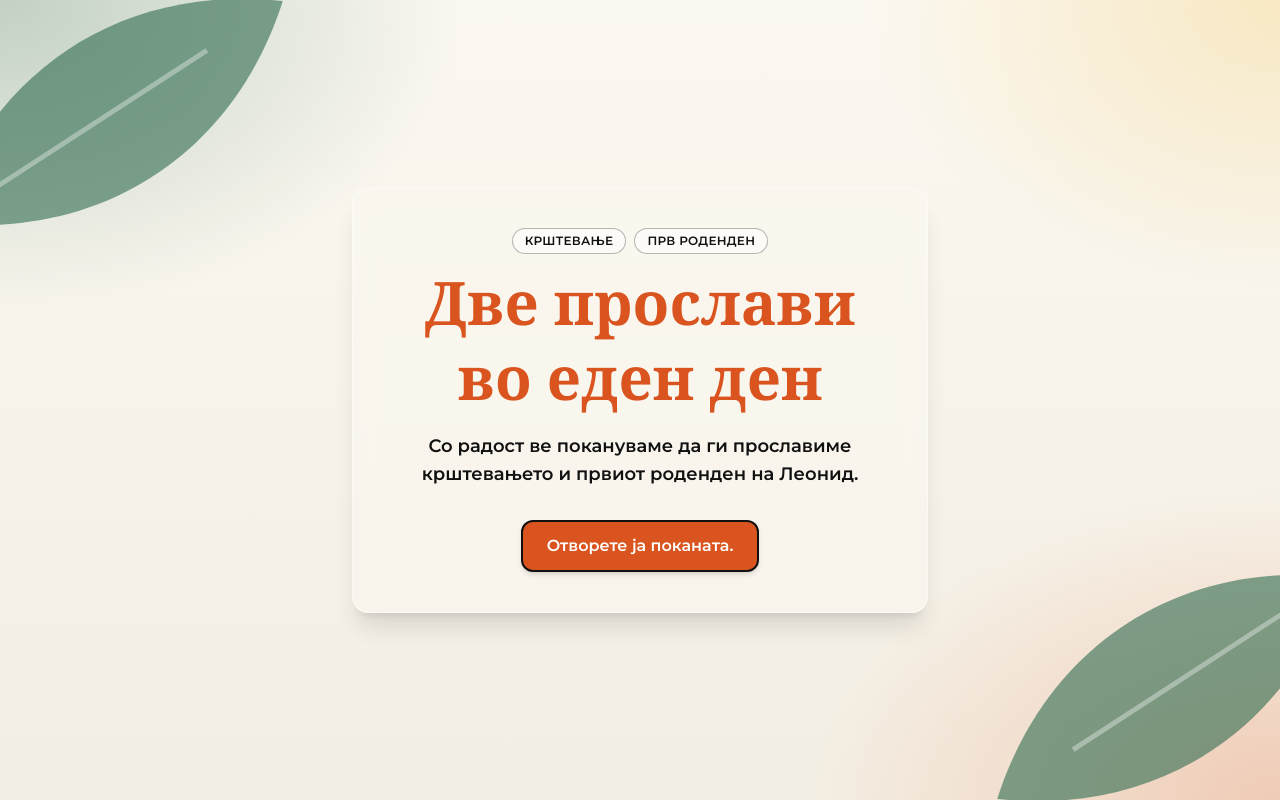
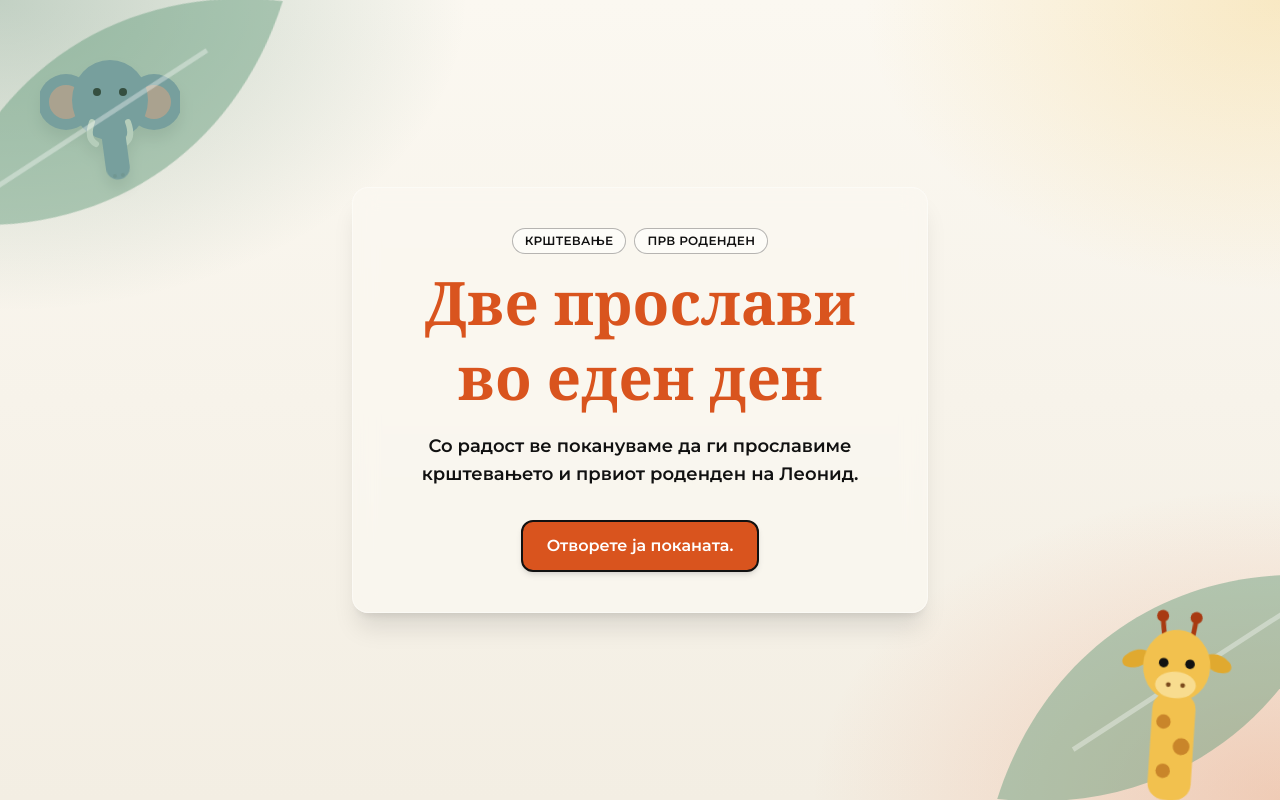
Before and after one commit to Facenam3/birthday-invitation, a React (Vite) app: page / in a window 1280 px wide. Built offline with nearby package versions, Linux system fonts and the light colour scheme.

Commit message:
added animals animation on top and bottom

```diff
--- a/src/components/TropicalBackground.tsx
+++ b/src/components/TropicalBackground.tsx
@@ -1,4 +1,5 @@
-
+import { Giraffe } from "./animals/Giraffe.tsx";
+import { Elephant } from "./animals/Elephant.tsx";
 
 interface LeafProps {
   className?: string;
@@ -25,13 +26,15 @@ export function TropicalBackground() {
       aria-hidden="true"
       className="tropical-bg pointer-events-none fixed inset-0 -z-10 overflow-hidden"
     >
-      {/* Decorative leaves (static) */}
-      <Leaf className="absolute -left-12 -top-12 w-44 rotate-12 text-palm/60 md:w-80" />
-      <Leaf className="absolute -bottom-12 -right-12 w-44 -rotate-[168deg] text-palm/60 md:w-80" />
+      <div className="absolute left-1 top-1 md:left-10 md:top-10">
+        <Elephant className="w-20 drop-shadow-xl md:w-35" />
+      </div>
+      <Leaf className="absolute -left-12 -top-12 w-44 rotate-12 text-palm-light/45 md:w-80" />
+      <Leaf className="absolute -bottom-12 -right-12 w-44 -rotate-[168deg] text-palm-light/45 md:w-80" />
 
-      {/* <div className="absolute bottom-0 right-4 md:right-10">
+      <div className="absolute bottom-0 right-1 md:right-10">
         <Giraffe className="w-24 origin-bottom animate-sway md:w-36" />
-      </div> */}
+      </div>
       <div id="slot-top-left" className="absolute left-4 top-4 md:left-10 md:top-10" />
       <div id="slot-bottom-right" className="absolute bottom-4 right-4 md:bottom-10 md:right-10" />
     </div>
--- /dev/null
+++ b/src/components/animals/Elephant.tsx
@@ -0,0 +1,33 @@
+interface ElephantProps {
+  className?: string;
+}
+
+export function Elephant({ className }: ElephantProps) {
+  return (
+    <svg viewBox="0 0 140 150" className={className} aria-hidden="true">
+      {/* ears (drawn first so the head sits on top) */}
+      <circle cx="26" cy="62" r="28" fill="#8aa3bb" />
+      <circle cx="26" cy="62" r="17" fill="#e8aaa2" />
+      <circle cx="114" cy="62" r="28" fill="#8aa3bb" />
+      <circle cx="114" cy="62" r="17" fill="#e8aaa2" />
+
+      {/* head */}
+      <ellipse cx="70" cy="60" rx="38" ry="40" fill="#8aa3bb" />
+
+      {/* eyes */}
+      <circle cx="57" cy="52" r="4" fill="#111" />
+      <circle cx="83" cy="52" r="4" fill="#111" />
+
+      {/* tusks */}
+      <path d="M52 82 Q46 98 56 104" stroke="#fbf8f1" strokeWidth="6" strokeLinecap="round" fill="none" />
+      <path d="M88 82 Q94 98 84 104" stroke="#fbf8f1" strokeWidth="6" strokeLinecap="round" fill="none" />
+
+      {/* trunk (grouped so it can swing on its own) */}
+      <g className="origin-top animate-trunk [transform-box:fill-box]">
+        <rect x="58" y="70" width="24" height="70" rx="12" fill="#8aa3bb" />
+        <circle cx="66" cy="136" r="2" fill="#7f95a8" />
+        <circle cx="74" cy="136" r="2" fill="#7f95a8" />
+      </g>
+    </svg>
+  );
+}
--- /dev/null
+++ b/src/components/animals/Giraffe.tsx
@@ -0,0 +1,33 @@
+interface GiraffeProps {
+  className?: string;
+}
+
+export function Giraffe({ className }: GiraffeProps) {
+  return (
+    <svg viewBox="0 0 120 160" className={className} aria-hidden="true">
+      {/* neck */}
+      <rect x="42" y="70" width="36" height="90" rx="14" fill="#f2c14e" />
+      {/* ears */}
+      <ellipse cx="26" cy="44" rx="12" ry="7" fill="#e0a92f" transform="rotate(-20 26 44)" />
+      <ellipse cx="94" cy="44" rx="12" ry="7" fill="#e0a92f" transform="rotate(20 94 44)" />
+      {/* horns */}
+      <line x1="48" y1="22" x2="46" y2="8" stroke="#a83a12" strokeWidth="4" strokeLinecap="round" />
+      <line x1="72" y1="22" x2="74" y2="8" stroke="#a83a12" strokeWidth="4" strokeLinecap="round" />
+      <circle cx="46" cy="7" r="5" fill="#a83a12" />
+      <circle cx="74" cy="7" r="5" fill="#a83a12" />
+      {/* head */}
+      <ellipse cx="60" cy="48" rx="28" ry="30" fill="#f2c14e" />
+      {/* snout */}
+      <ellipse cx="60" cy="64" rx="17" ry="11" fill="#f8dc8f" />
+      <circle cx="54" cy="64" r="2" fill="#7a4a1d" />
+      <circle cx="66" cy="64" r="2" fill="#7a4a1d" />
+      {/* eyes */}
+      <circle cx="49" cy="46" r="4" fill="#111" />
+      <circle cx="71" cy="46" r="4" fill="#111" />
+      {/* spots */}
+      <circle cx="52" cy="95" r="6" fill="#c9852a" />
+      <circle cx="68" cy="115" r="7" fill="#c9852a" />
+      <circle cx="54" cy="136" r="6" fill="#c9852a" />
+    </svg>
+  );
+}
--- a/src/components/sections/Hero.tsx
+++ b/src/components/sections/Hero.tsx
@@ -19,7 +19,7 @@ export function Hero({ onOpen }: HeroProps) {
       id="home"
       className="flex min-h-screen items-center justify-center p-4 md:p-10"
     >
-      <div className="w-full max-w-xl rounded-2xl border border-white/40 bg-cream-light/55 p-6 text-center shadow-xl backdrop-blur-md md:p-10">
+      <div className="w-full max-w-xl rounded-2xl border border-white/40 bg-cream-light/70 p-6 text-center shadow-xl backdrop-blur-md md:p-10">
         <ul className="mb-4 flex flex-wrap justify-center gap-2 cursor-pointer">
           {EVENT_CHIPS.map((chip) => (
             <li
--- a/src/index.css
+++ b/src/index.css
@@ -4,7 +4,7 @@
      body {
     font-family: 'Montserrat', sans-serif;
     min-height: 100dvh;
-    background-color: var(--color-cream);
+    background-color: var(--color-cream-dark);
   }
     h1,
     h2,
@@ -32,10 +32,16 @@
   --color-sun: #f2c14e;
 
   --animate-sway: sway 3.5s ease-in-out infinite;
+  --animate-trunk: trunk 2.8s ease-in-out infinite;
 
   @keyframes sway {
     0%, 100% { transform: rotate(-4deg); }
     50%      { transform: rotate(4deg); }
+  }
+
+  @keyframes trunk {
+    0%, 100% { transform: rotate(-8deg); }
+    50%      { transform: rotate(8deg); }
   }
 }
 
```
